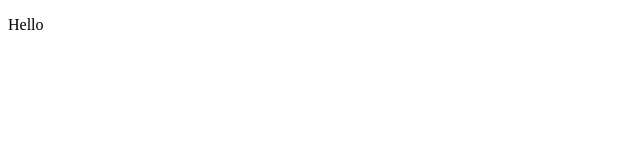
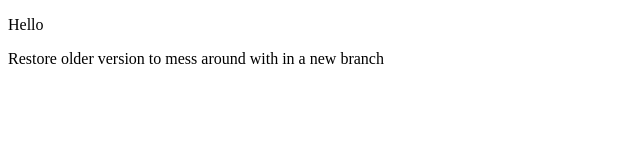
Before and after one commit to ozywuli/gitpractice, a plain HTML site: page index.html in a window 1280 px wide. Shown: the whole page, without its empty margins (0-640 px from the left). Drawn offline with Linux system fonts and the light colour scheme.

Commit message:
restore older version to mess around with in a new branch

```diff
--- a/index.html
+++ b/index.html
@@ -9,5 +9,7 @@
 
 <p>Hello</p>
 
+<p>Restore older version to mess around with in a new branch</p>
+
 </body>
 </html>
```
Also changed, not shown: 1 other file.
